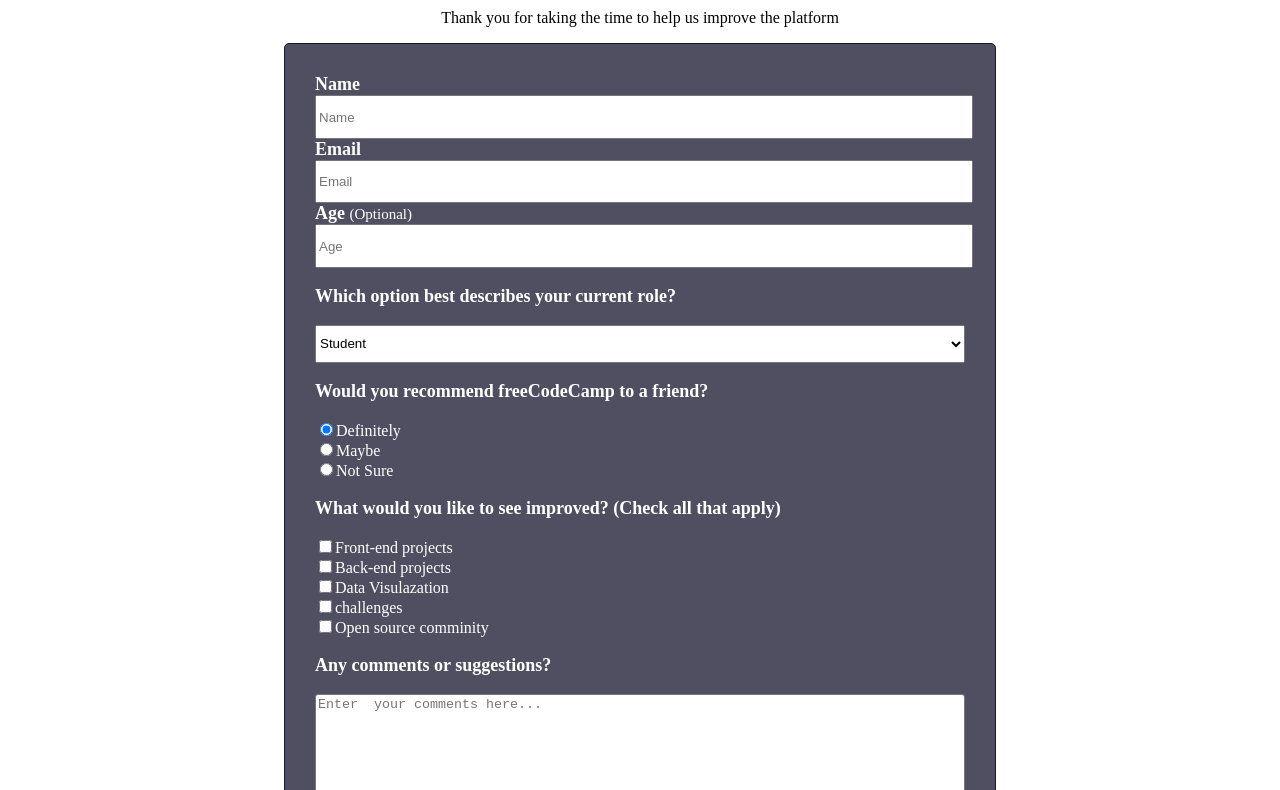
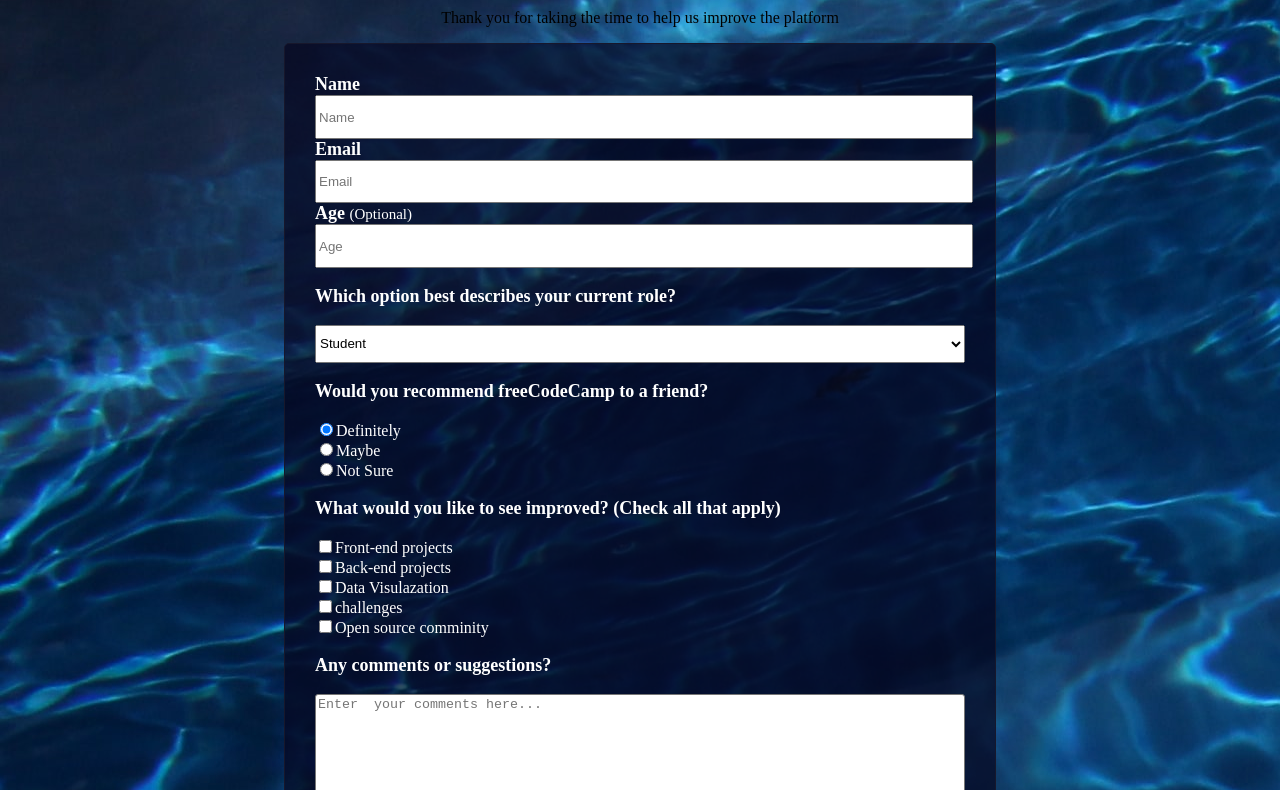
Before and after one commit to yohannesdagnachew/projectmv2, a plain HTML site: page index2.html in a window 1280 px wide. Shown: the part 81-871 px from the top of the page. Drawn offline with Linux system fonts and the light colour scheme.

Commit message:
added background image

```diff
--- a/index2.html
+++ b/index2.html
@@ -17,6 +17,10 @@
         border-radius: 3px;
       }
 
+      body {
+ background-image: url("bg.jpg");
+ background-color: #9b9ba7;
+}
       .b1 {
         font-size: 36px;
         font-weight: bold;
```
